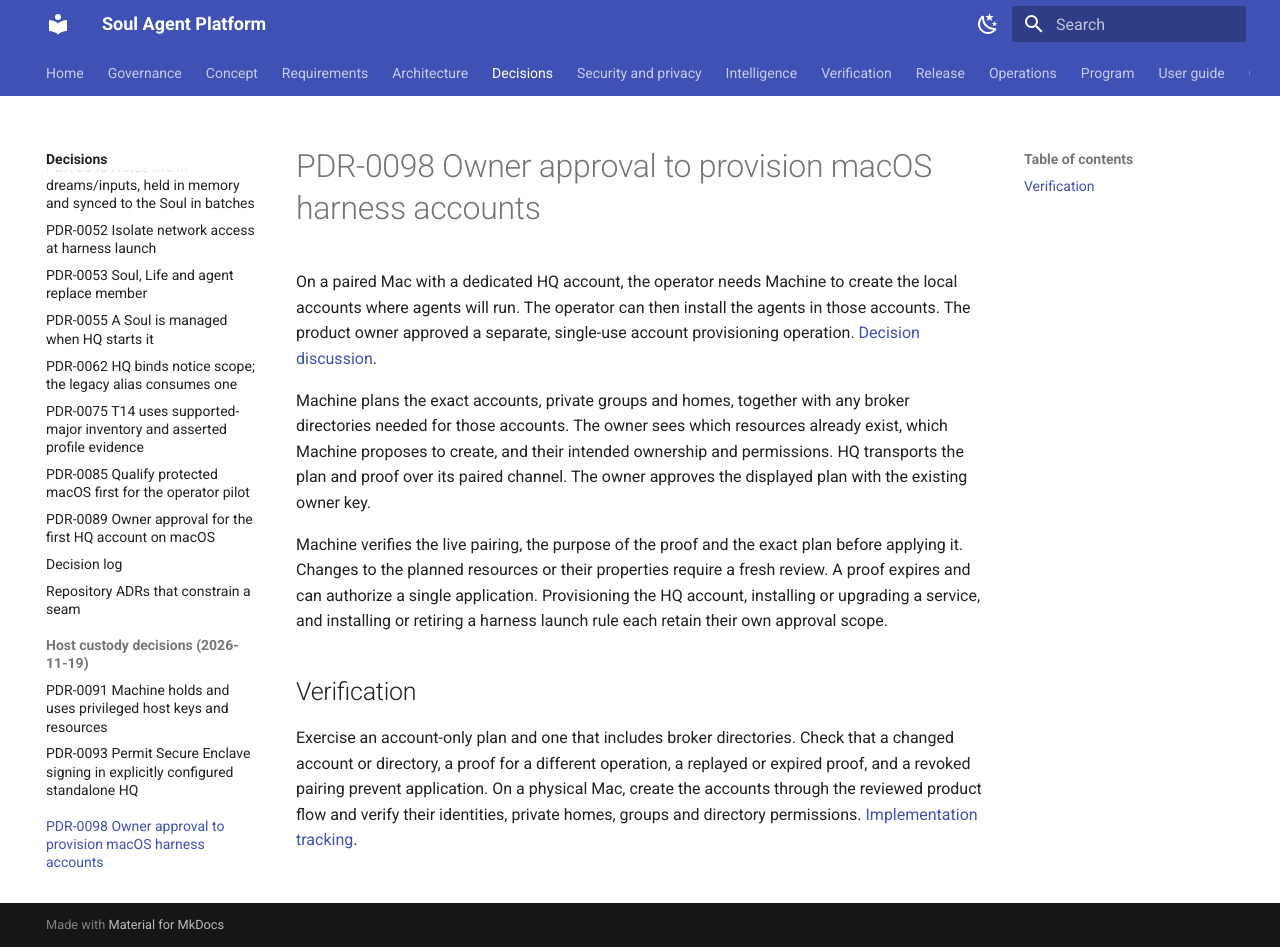
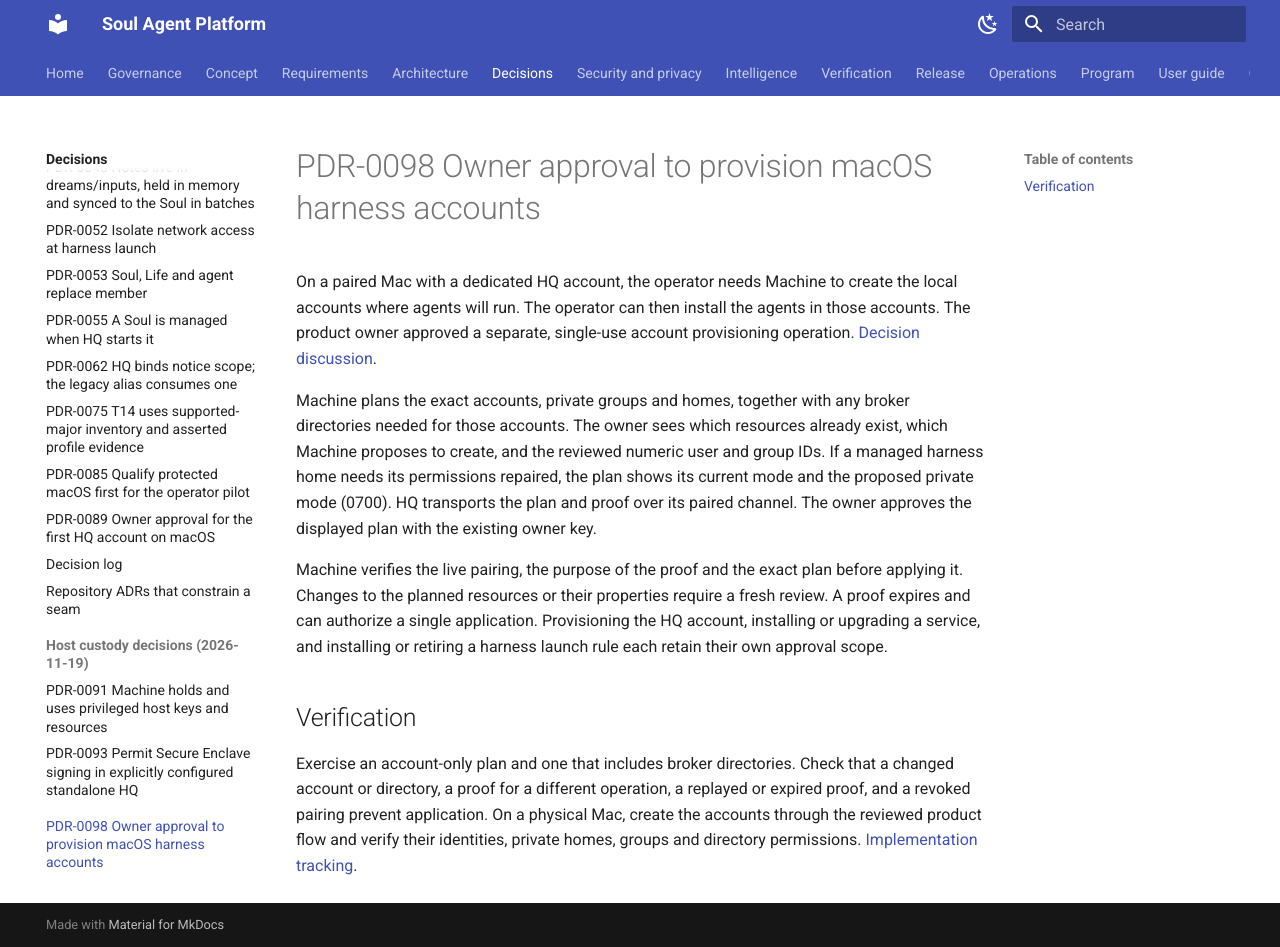
Before and after one commit to true-line/agent-bot-platform, an MkDocs documentation site: the page built from docs/04-decisions/PDR-0098-owner-approval-for-harness-accounts-on-macos.md, in a window 1280 px wide and 947 px high. Built offline with MkDocs 1.6.1 and Material for MkDocs 9.7.7, drawn with Linux system fonts in a browser that asks for light colours.

Commit message:
Specify reviewed account IDs and private home permission repairs
Agent-Bot-Write: ghw_b7254292d0f2ee7e
Agent-Bot-Session: fa2486d94751

```diff
--- a/docs/04-decisions/PDR-0098-owner-approval-for-harness-accounts-on-macos.md
+++ b/docs/04-decisions/PDR-0098-owner-approval-for-harness-accounts-on-macos.md
@@ -17,8 +17,9 @@ account provisioning operation. [Decision discussion](https://github.com/true-li
 
 Machine plans the exact accounts, private groups and homes, together with
 any broker directories needed for those accounts. The owner sees which
-resources already exist, which Machine proposes to create, and their intended
-ownership and permissions. HQ transports the plan and proof over its paired
+resources already exist, which Machine proposes to create, and the reviewed
+numeric user and group IDs. If a managed harness home needs its permissions
+repaired, the plan shows its current mode and the proposed private mode (0700). HQ transports the plan and proof over its paired
 channel. The owner approves the displayed plan with the existing owner key.
 
 Machine verifies the live pairing, the purpose of the proof and the exact
```
